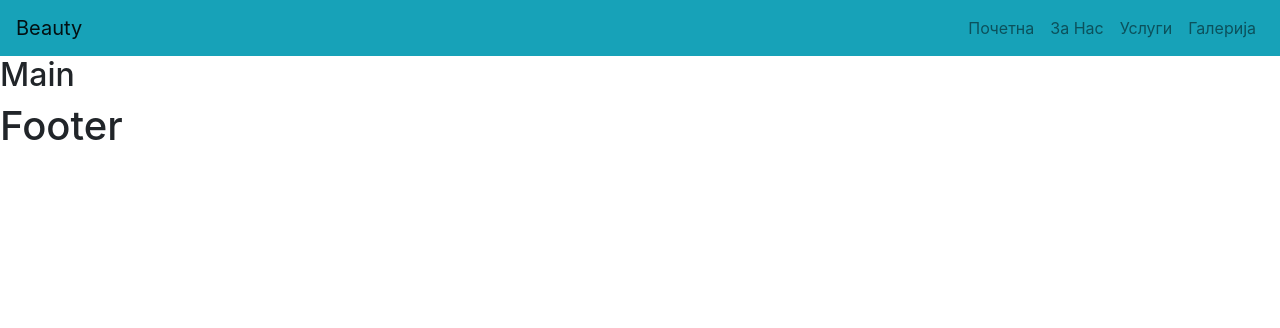
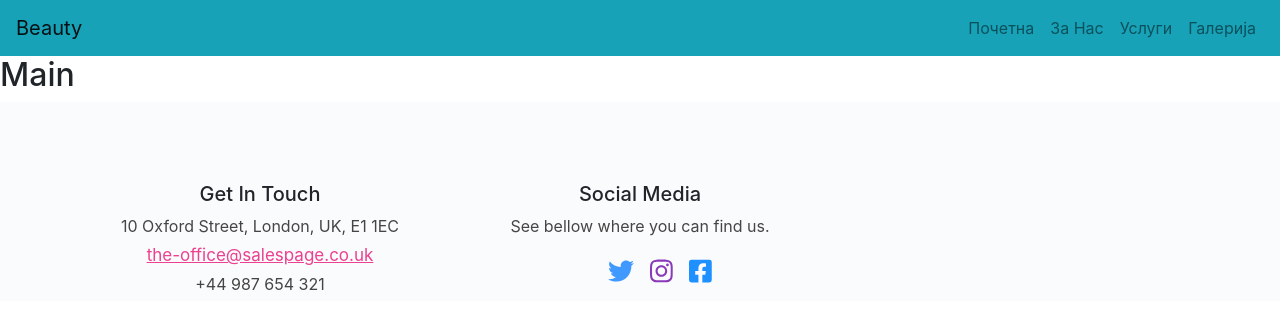
Before and after one commit to igorhristov/beauty-app, a React (Create React App) app: page / in a window 1280 px wide. Shown: the top 328 px of the page. Built offline with nearby package versions, Linux system fonts and the light colour scheme.

Commit message:
fontawesome and footer styles

```diff
--- a/package.json
+++ b/package.json
@@ -3,6 +3,10 @@
   "version": "0.1.0",
   "private": true,
   "dependencies": {
+    "@fortawesome/fontawesome-svg-core": "^1.2.30",
+    "@fortawesome/free-brands-svg-icons": "^5.14.0",
+    "@fortawesome/free-solid-svg-icons": "^5.14.0",
+    "@fortawesome/react-fontawesome": "^0.1.11",
     "@testing-library/jest-dom": "^4.2.4",
     "@testing-library/react": "^9.3.2",
     "@testing-library/user-event": "^7.1.2",
--- a/src/components/footer/footer.component.jsx
+++ b/src/components/footer/footer.component.jsx
@@ -1,10 +1,52 @@
 import React from 'react';
+import { Container, Row } from 'react-bootstrap';
+import { FontAwesomeIcon } from '@fortawesome/react-fontawesome';
+import { faTwitter, faFacebookSquare, faInstagram } from '@fortawesome/free-brands-svg-icons';
 
 import './footer.styles.css';
 
 const Footer = () => (
-    <footer>
-        <h1>Footer</h1>
+    <footer className='footer'>
+        <Container>
+            <Row>
+                <div className='col-md-4 text-center'>
+                    <h5>Get In Touch</h5>
+
+                    <p>10 Oxford Street, London, UK, E1 1EC</p>
+
+                    <p>
+                        <a href='mailto:contact@youremail.com'>the-office@salespage.co.uk</a>
+                    </p>
+
+                    <p>+44 987 654 321</p>
+                </div>
+
+                <div className='col-md-4 text-center'>
+                    <h5>Social Media</h5>
+
+                    <p>See bellow where you can find us.</p>
+
+                    <ul className='footer_social'>
+                        <li>
+                            <a href='#'>
+                                <FontAwesomeIcon className='i fa-twitter' icon={faTwitter} />
+                            </a>
+                        </li>
+
+                        <li>
+                            <a href='#'>
+                                <FontAwesomeIcon className='i fa-instagram' icon={faInstagram} />
+                            </a>
+                        </li>
+                        <li>
+                            <a href='#'>
+                                <FontAwesomeIcon className='i fa-facebook' icon={faFacebookSquare} />
+                            </a>
+                        </li>
+                    </ul>
+                </div>
+            </Row>
+        </Container>
     </footer>
 );
 
--- a/src/components/footer/footer.styles.css
+++ b/src/components/footer/footer.styles.css
@@ -0,0 +1,123 @@
+.footer {
+    position: relative;
+    overflow: hidden;
+    display: block;
+    padding-top: 80px;
+    background-color: #fafbfc;
+}
+
+.footer-top {
+    padding-bottom: 60px;
+}
+
+.footer-bottom {
+    padding: 40px 0 40px 0;
+    background-color: #fff;
+    border-top: 1px solid #efefef;
+}
+
+.footer-top i {
+    margin-bottom: 10px;
+    color: #ec4090;
+    font-size: 60px;
+}
+
+.footer p {
+    margin-bottom: 5px;
+    line-height: 24px;
+    color: #454545;
+}
+
+.footer p > a {
+    font-size: 17px;
+    color: #ec4090;
+    text-decoration: underline;
+}
+
+.footer p > a:hover {
+    color: #ec4090;
+    text-decoration: underline;
+}
+
+span.template-name {
+    font-weight: bold;
+    color: #ec4090;
+}
+
+a.footer-links {
+    display: block;
+    font-size: 17px;
+    margin-bottom: 2px;
+    color: #454545;
+}
+
+a.footer-links:hover {
+    color: #ec4090;
+    text-decoration: underline;
+    transition: all 0.5s ease-in-out;
+}
+
+/* Footer Social Icons */
+ul.footer_social {
+    width: 100%;
+    max-width: 1140px;
+    display: block;
+    margin: 0 auto;
+    padding-top: 15px;
+    text-align: center;
+}
+
+ul.footer_social li {
+    display: inline-block;
+    margin: 0;
+    line-height: 100% !important;
+}
+
+ul.footer_social li a .i {
+    display: inline-block;
+    margin: 0 8px;
+    padding: 0;
+    font-size: 26px !important;
+    line-height: 26px !important;
+    color: #1e90ff;
+    transition: all 0.5s ease-in-out;
+    -moz-transition: all 0.25s ease-in-out;
+    -webkit-transition: all 0.25s ease-in-out;
+}
+
+ul.footer_social li a .fa-twitter {
+    color: #4099ff;
+}
+
+ul.footer_social a .fa-facebook {
+    color: #3b5998;
+}
+
+ul.footer_social li a .fa-instagram {
+    color: #8a3ab9;
+}
+
+ul.footer_social li a .i:hover {
+    color: #ec4090 !important;
+}
+
+/* Footer Contact */
+p.contact-info {
+    margin-bottom: 8px;
+}
+
+p.contact-info a {
+    margin-bottom: 8px;
+    color: #7c8595;
+}
+
+p.contact-info a:hover {
+    text-decoration: underline;
+}
+
+p.contact-info i {
+    font-size: 18px;
+    padding-right: 5px;
+    vertical-align: middle;
+    color: #1e90ff;
+}
```
Also changed, not shown: 1 other file (tests, documents, lock files or other folders).
